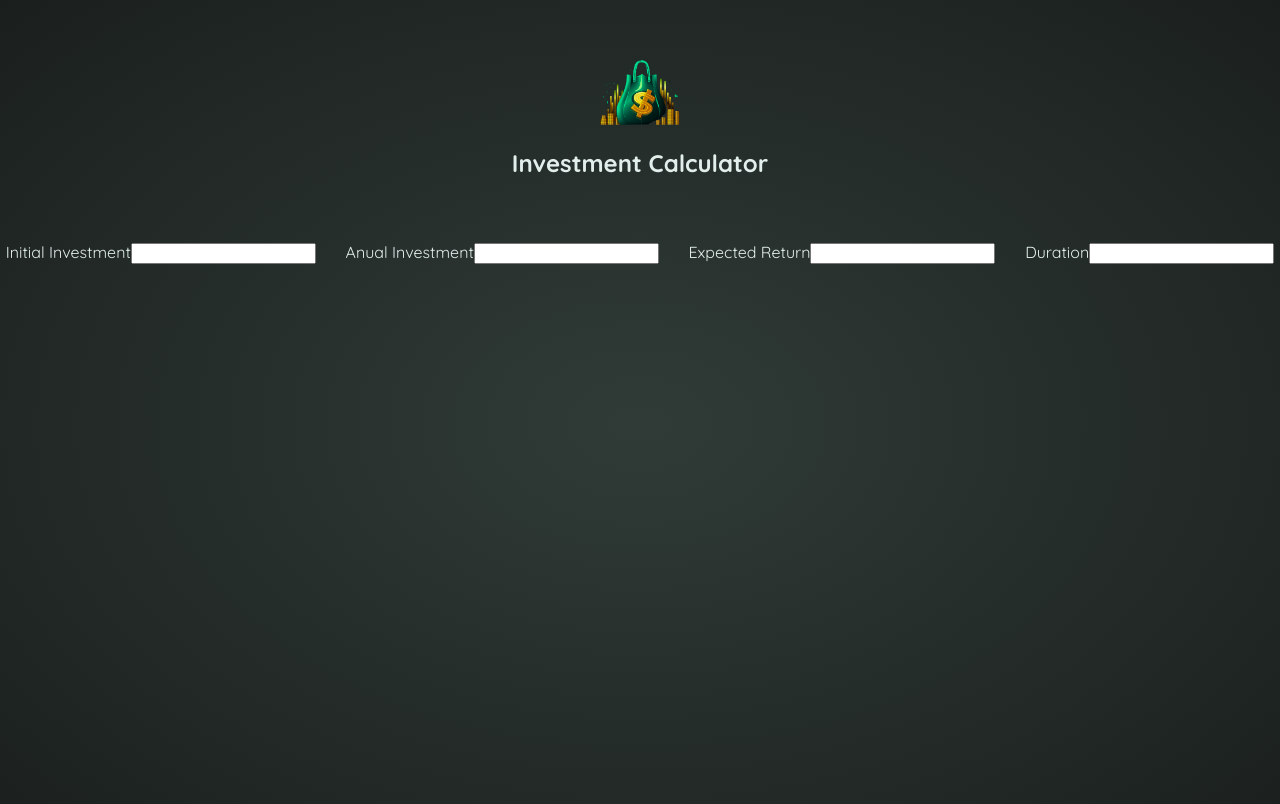
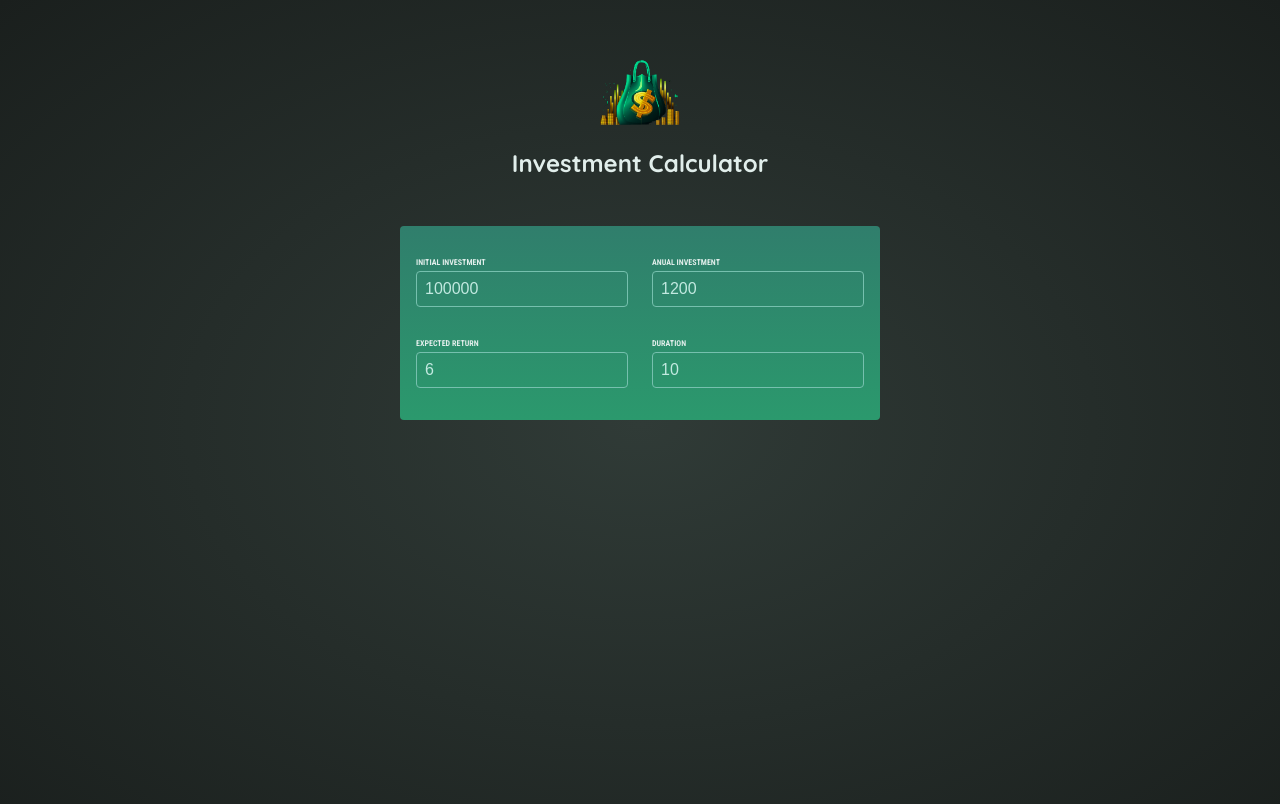
Before and after one commit to ioanagirbap33/Investment-calculator, a React (Vite) app in the folder 01-starting-project /: page / in a window 1280 px wide. Shown: the top 804 px of the page. Built offline with nearby package versions, Linux system fonts and the light colour scheme.

Commit message:
user input component done

```diff
--- a/01-starting-project /src/components/UserInput.jsx
+++ b/01-starting-project /src/components/UserInput.jsx
@@ -1,22 +1,68 @@
+import { useState } from "react";
+
 export const UserInput = () => {
+  const [userInput, setUserInput] = useState({
+    initialInvestment: 100000,
+    annualInvestment: 1200,
+    expectedReturn: 6,
+    duration: 10,
+  });
+
+  const handleChange = (inputIdentifier, newValue) => {
+    setUserInput((prevUserInput) => {
+      return {
+        ...prevUserInput,
+        [inputIdentifier]: newValue,
+      };
+    });
+  };
+
   return (
-    <section id="section">
+    <section id="user-input">
       <div className="input-group">
         <p>
           <label>Initial Investment</label>
-          <input type="number" required />
+          <input
+            type="number"
+            required
+            value={userInput.initialInvestment}
+            onChange={(event) =>
+              handleChange("initialInvestment", event.target.value)
+            }
+          />
         </p>
         <p>
           <label>Anual Investment</label>
-          <input type="number" required />
+          <input
+            type="number"
+            required
+            value={userInput.annualInvestment}
+            onChange={(event) =>
+              handleChange("annualInvestment", event.target.value)
+            }
+          />
         </p>
+      </div>
+      <div className="input-group">
         <p>
           <label>Expected Return</label>
-          <input type="number" required />
+          <input
+            type="number"
+            required
+            value={userInput.expectedReturn}
+            onChange={(event) =>
+              handleChange("expectedReturn", event.target.value)
+            }
+          />
         </p>
         <p>
           <label>Duration</label>
-          <input type="number" required />
+          <input
+            type="number"
+            required
+            value={userInput.duration}
+            onChange={(event) => handleChange("duration", event.target.value)}
+          />
         </p>
       </div>
     </section>
```
